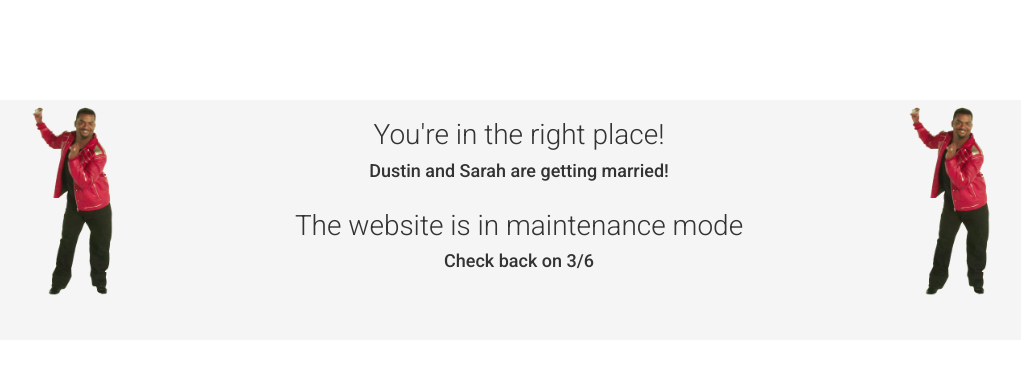
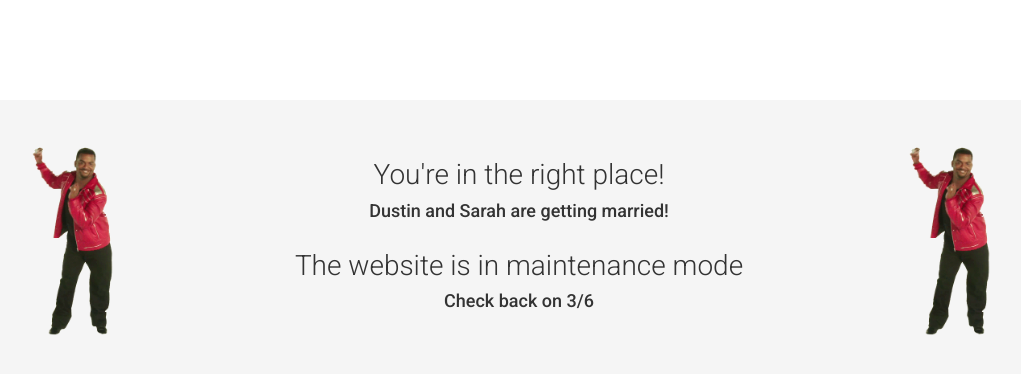
Before and after one commit to dustinpeerce/dustarah, a Jekyll site: the page built from index.html, in a window 1280 px wide. Shown: the top 374 px of the page, without its empty margins (121-1142 px from the left). Built offline with Jekyll 4.4.1, drawn with Linux system fonts in a browser that asks for light colours; nearby versions of some CDN libraries; some web fonts are replaced.

Commit message:
maintenance padding

```diff
--- a/_includes/maintenance.html
+++ b/_includes/maintenance.html
@@ -1,5 +1,5 @@
 <!-- footer Start -->
-<footer style="margin-top: 100px;">
+<footer style="margin-top: 100px; padding-top: 40px;">
 
   <div class="container">
 
```
